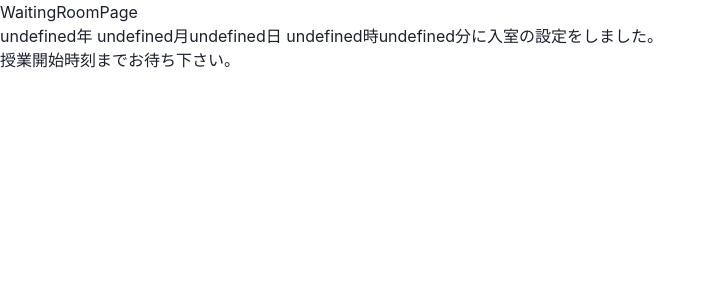
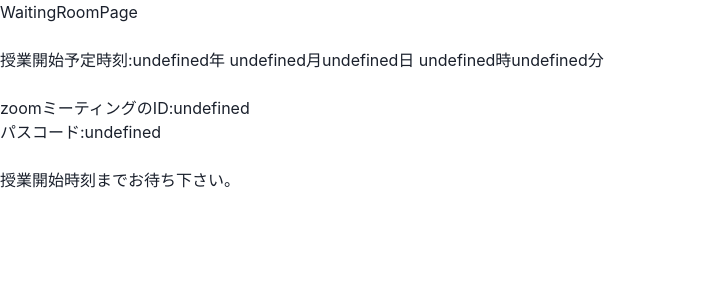
Before and after one commit to joel2145/official-search, a React (Create React App) app: page /waitting in a window 1280 px wide. Shown: the top 300 px of the page, without its empty margins (0-716 px from the left). Built offline with nearby package versions, Linux system fonts and the light colour scheme.

Commit message:
idとパスコードもwaittingPageに渡しました。

```diff
--- a/src/components/Form.js
+++ b/src/components/Form.js
@@ -43,9 +43,7 @@ export const Form = () => {
   }
 
   const submit = () => {
-    alert("submitボタンが押されました。");
-    // console.log(year, month, date, hour, minute)
-    navigate("/waitting", { state: { year: year, month: month, date: date, hour: hour, minute: minute } })
+    navigate("/waitting", { state: { meetingID: meetingID, passcode: passcode, year: year, month: month, date: date, hour: hour, minute: minute } })
   }
 
   return (
@@ -57,7 +55,7 @@ export const Form = () => {
 
         <FormLabel htmlFor=''>パスコード</FormLabel>
         <Input id='passcode' type='text' placeholder='例 8a1SZu' size='md' value={passcode} onChange={passcodeChange} />
-
+        <br />
         <FormLabel htmlFor=''>授業開始時刻</FormLabel>
         <Grid templateColumns='repeat(5, 1fr)' gap={6}>
           <GridItem w='100%' h='10' bg='' >
--- a/src/pages/WaitingRoomPage.js
+++ b/src/pages/WaitingRoomPage.js
@@ -5,11 +5,16 @@ export const WaitingRoomPage = (props) => {
   // console.log(year)
   const location = useLocation();
   console.log(location)
-  const { year, month, date, hour, minute } = { ...location.state }
+  const { meetingID, passcode, year, month, date, hour, minute } = { ...location.state }
   return (
     <>
       <div>WaitingRoomPage</div>
-      <p>{`${year}年 ${month}月${date}日 ${hour}時${minute}分に入室の設定をしました。`}</p>
+      <br />
+      <p>{`授業開始予定時刻:${year}年 ${month}月${date}日 ${hour}時${minute}分`}</p>
+      <br />
+      <p>{`zoomミーティングのID:${meetingID}`}</p>
+      <p>{`パスコード:${passcode}`}</p>
+      <br />
       <p>{`授業開始時刻までお待ち下さい。`}</p>
     </>
   );
```
